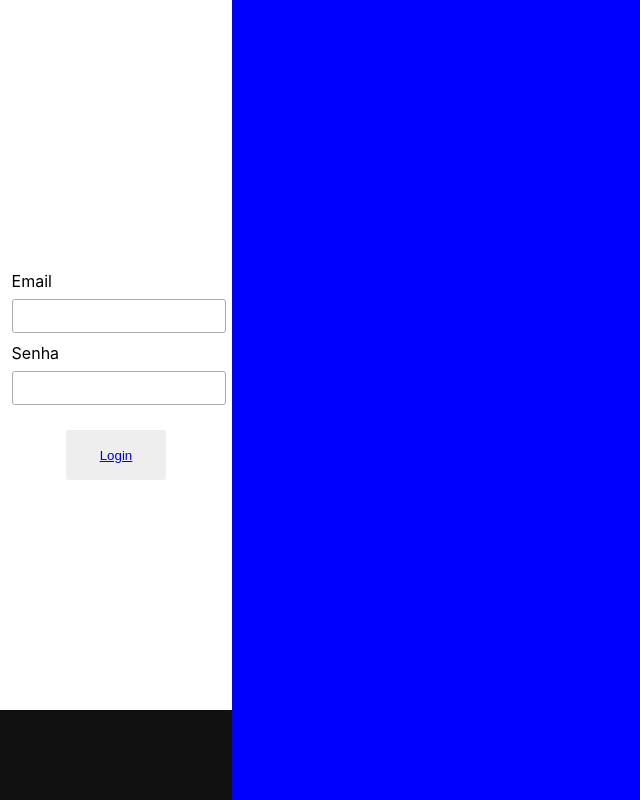
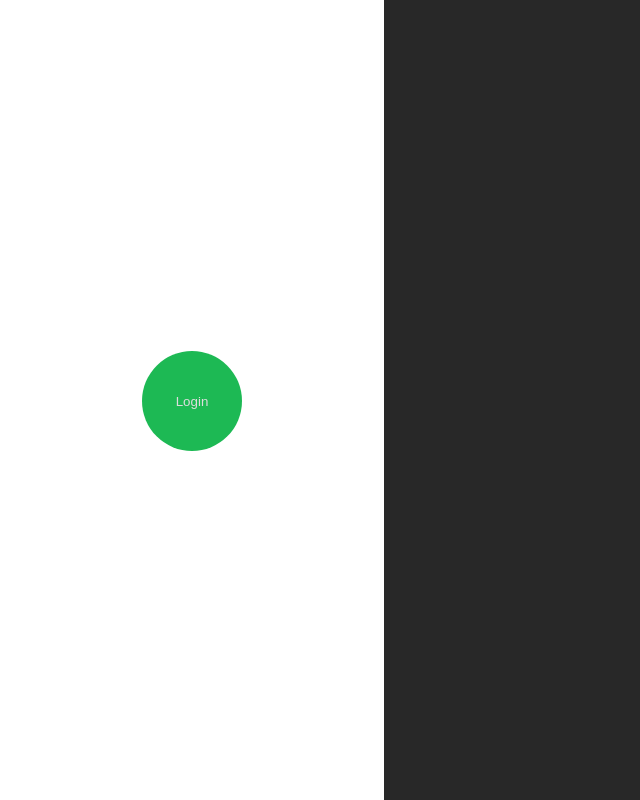
Before and after one commit to mikael-thiago/reactify, a React (Create React App) app in the folder front-end/: page / in a window 1280 px wide. Shown: the whole page, without its empty margins (0-640 px from the left). Built offline with nearby package versions, Linux system fonts and the light colour scheme.

Commit message:
index mais agradável

```diff
--- a/front-end/src/login/login.css
+++ b/front-end/src/login/login.css
@@ -2,13 +2,22 @@
     height: 100vh;
     width: 100vw;
     margin: 0px;
+}
+
+body{
+    width: 100%;
+    height: 100%;
+}
+
+.login-wrapper{
     display: grid;
     grid-template-columns: 30vw 70vw;
     grid-template-areas: "login-card login-body";
 }
+
 .login-card {
-    grid-area: "login-card";
-    height: 1fr;
+    grid-area: login-card;
+    height: 100vh;
     background-color: white;
 
     display: flex;
@@ -49,25 +58,44 @@
 
 .login-form button{
     width: 100px;
-    height: 50px;
+    height: 100px;
 
-    border-radius: 3px;
+    border-radius: 50%;
     margin-top: 15px;
 
     border: hidden;
-    background-color: #eeeeee;
-    color: black;
+    background-color: #1DB954;
+    color: white;
 
     cursor: pointer;
+
+    transition: .5s;
+    display: flex;
 
 }
 
 .login-form button:hover{
-    background-color: #aaaaaa;
+    background-color: #1DB975;
 }
 
 .login-body{
-    grid-area: "login-body";
+    grid-area: login-body;
     height: 100vh;
-    background-color: blue;
+    background-color: #282828;
 }
+
+.login-form button a{
+    text-decoration: none;
+    height: 100%;
+    width: 100%;
+    color: #dddddd;
+    display: flex;
+    align-items: center;
+    justify-content: center;
+    transition: .5s;
+}
+
+.login-form button a:hover{
+    text-decoration: none;
+    color: white;
+}
--- a/front-end/src/login/login.js
+++ b/front-end/src/login/login.js
@@ -5,9 +5,6 @@ import "../services/token_manipulation";
 import { getToken, login } from '../services/token_manipulation';
 
 const LoginCard = ({ search, history }) => {
-
-    const emailRef = useRef(null);
-    const senhaRef = useRef(null);
 
     useEffect(() => {
 
@@ -17,9 +14,9 @@ const LoginCard = ({ search, history }) => {
 
         if (access_token !== null) {
             login(access_token, refresh_token);
-            history.push("/principal/");
+            history.push("/principal");
         } else {
-            if (getToken() !== null) history.push("/principal/");
+            if (getToken() !== null) history.push("/principal");
         }
 
     }, []);
@@ -32,10 +29,6 @@ const LoginCard = ({ search, history }) => {
 
             <div className="login-card-body">
                 <form className="login-form">
-                    <label htmlFor="Email">Email</label>
-                    <input type="text" name="Email" ref={emailRef} />
-                    <label htmlFor="Senha">Senha</label>
-                    <input type="password" name="Senha" ref={senhaRef} />
 
                     <div style={{ width: "100%", justifyContent: "center", display: "flex", flexDirection: "row" }}>
                         <button><a href="http://localhost:4000/authenticate/">Login</a></button>
@@ -49,12 +42,12 @@ const LoginCard = ({ search, history }) => {
 
 const LoginPage = (props) => {
     return (
-        <>
+        <div className="login-wrapper">
             <LoginCard search={props.location.search} history={props.history} />
             <div className="login-body">
 
             </div>
-        </>
+        </div>
     );
 }
 
--- a/front-end/src/principal/principal.css
+++ b/front-end/src/principal/principal.css
@@ -2,15 +2,20 @@
     height: 100vh;
     width: 100vw;
     margin: 0px;
+}
+
+body{
+    width: 100%;
+    height: 100%;
+    overflow: hidden;
+    background-color: #111111;
+}
+
+.principal-wrapper{
     display: grid;
     grid-template-columns: 232px 1fr;
     grid-template-rows: calc(100vh - 90px) 90px;
     grid-template-areas: "sidebar body" "player player";
-}
-
-body{
-    overflow: hidden;
-    background-color: #111111;
 }
 
 .body{
--- a/front-end/src/principal/principal.js
+++ b/front-end/src/principal/principal.js
@@ -104,9 +104,11 @@ const Principal = ({ match, history }) => {
         <>
             <Provider store={reduxStore}>
                 <Router>
-                    <Sidebar setRoute={setRoute} match={match} history={history} />
-                    <Body route={route} match={match} history={history} />
-                    <Player />
+                    <div className="principal-wrapper">
+                        <Sidebar setRoute={setRoute} match={match} history={history} />
+                        <Body route={route} match={match} history={history} />
+                        <Player />
+                    </div>
                 </Router>
             </Provider>
         </>
```
